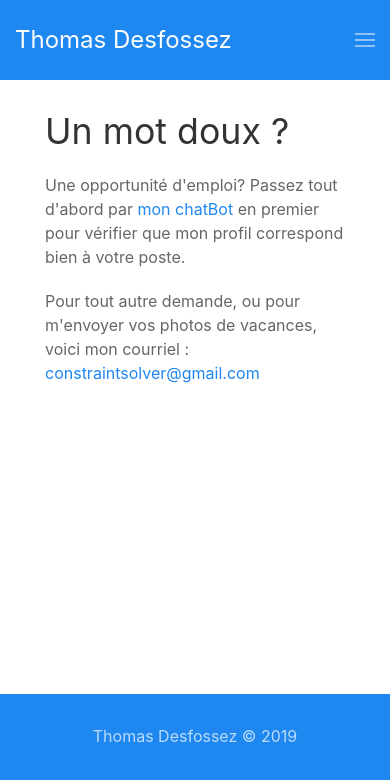
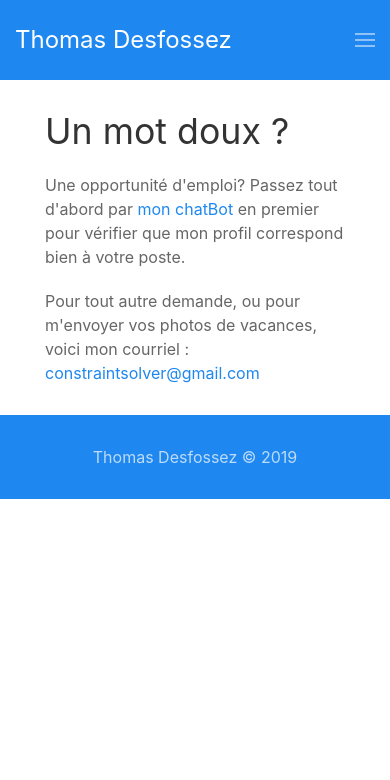
Before and after one commit to tomagladiator/portfolio, a Vue app: page /#/contact in a window 390 px wide. Shown: the top 780 px of the page. Built offline with nearby package versions, Linux system fonts and the light colour scheme.

Commit message:
fix menu mobile

```diff
--- a/src/App.vue
+++ b/src/App.vue
@@ -1,6 +1,5 @@
 <template>
   <div id="app">
-    <header>
     <div id="toggle-menu" uk-offcanvas="overlay: true; flip: true; mode: push">
       <div class="uk-offcanvas-bar">
         <button class="uk-offcanvas-close" type="button" uk-close ref="closeButton"></button>
@@ -106,7 +105,6 @@
 
       </div>
     </div>
-    </header>
 
     <main class="main-content">
       <router-view/>
@@ -146,37 +144,4 @@ export default {
 @import "../node_modules/uikit/src/scss/variables-theme.scss";
 @import "../node_modules/uikit/src/scss/uikit-theme.scss";
 
-* {
- box-sizing: border-box;
-}
-
-*:before,
-*:after {
- box-sizing: border-box;
-}
-
-html,
-body {
- height: 100%;
- position: relative;
-}
-
-#app {
-  position: relative;
-  min-height: 100vh;
-  padding-bottom: 150px;
-}
-
-.main-content {
-  overflow: hidden;
-  display: block;
-  position: relative;
-}
-
-.main-footer {
-  min-height: 150px;
-  position: absolute;
-  bottom: 0;
-  width: 100%;
-}
 </style>
```
Lines whose indentation alone changed are shown as unchanged.
